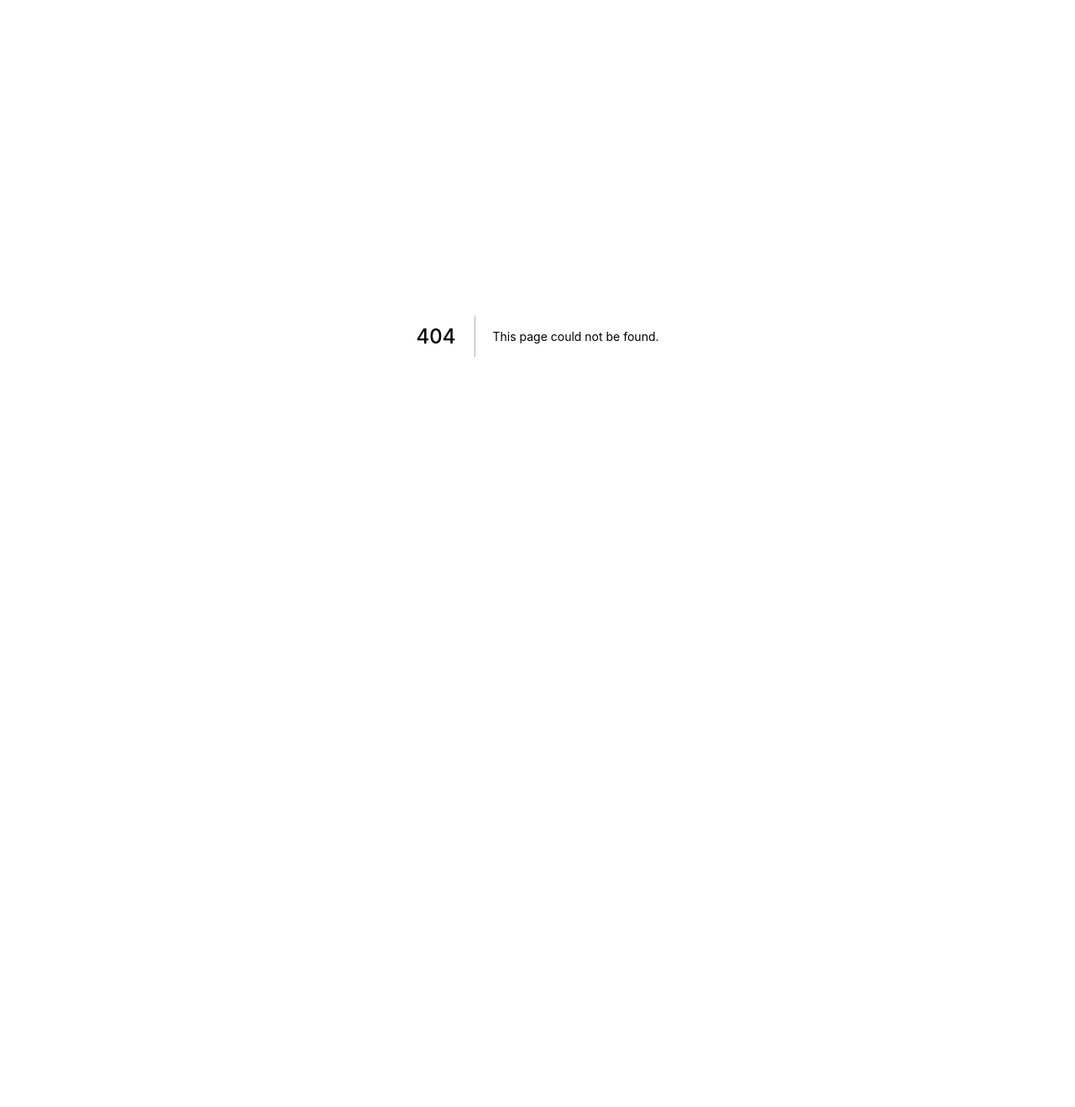
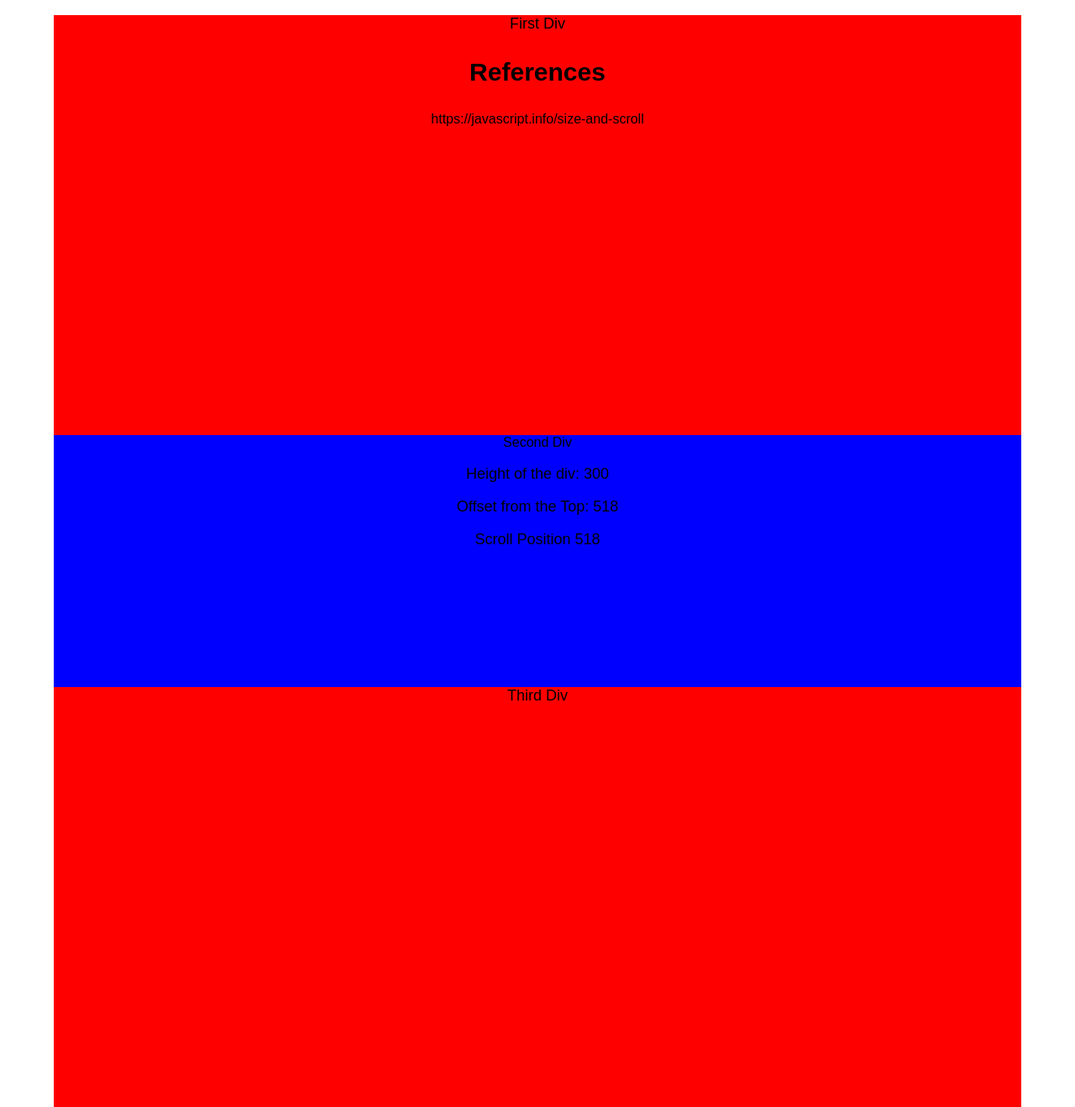
Before and after one commit to Ayushthapa123/mycv, a Next.js app: page /mylab/geometry in a window 1280 px wide. Before the commit this address had no page. Shown: the whole page at 84% size. Before the commit the page ends 800 px from the top, so only its background shows below. Built offline with nearby package versions, Linux system fonts and the light colour scheme.

Commit message:
image size reduced

```diff
--- a/css/globals.css
+++ b/css/globals.css
@@ -3,7 +3,8 @@ body {
   padding: 0;
   margin: 0;
   font-family: 'Fira Sans Condensed', sans-serif;
-  overflow-x: hidden;
+  /* overflow-x: hidden; */
+
   scroll-behavior: smooth;
 }
 
--- /dev/null
+++ b/pages/mylab/geometry.jsx
@@ -0,0 +1,84 @@
+import React,{useState,useEffect} from 'react';
+import styles from './sass/geometry.module.scss';
+
+export default function Geometry() {
+const [height,setHeight]=useState('');
+const [offsettop,setOffsettop]=useState('');
+const [scrollposition,setScrollposition]=useState('');
+
+
+useEffect(()=> {
+
+
+
+
+function debounce(func, wait=3,immediate=true) {
+
+    var timeout;
+    return function() {
+        const context=this, args=arguments;
+        const later=function() {
+            timeout=null;
+            if(!immediate) func.apply(context, args);
+        };
+        const callNow=immediate && !timeout;
+        clearTimeout(timeout);
+        timeout=setTimeout(later,wait);
+        if(callNow) func.apply(context, args);
+    };
+    };
+
+
+
+    function handleScroll(e) {
+
+
+        let ourdiv=document.getElementById("second");
+
+        let height=ourdiv.clientHeight;
+        let offsettop=ourdiv.offsetTop;
+        let scrollheight =window.pageYOffset;
+
+        console.log("pageyoffset",scrollheight);
+
+
+        setHeight(height);
+        setOffsettop(offsettop);
+        setScrollposition(offsettop-scrollheight);
+
+
+
+
+
+  }
+    window.addEventListener('scroll', debounce(handleScroll));
+
+
+
+},[])
+
+  return (
+    <div className={styles.geometry}>
+<div className={styles.first}>
+   <p >First Div</p>
+   <h3>References</h3>
+   <a href="https://javascript.info/size-and-scroll"> https://javascript.info/size-and-scroll</a>
+</div>
+
+<div className={styles.second} id="second">
+    Second Div
+    <p>Height of the div: {height}</p>
+    <p>Offset from the Top: {offsettop}</p>
+    <p>Scroll Position {scrollposition}</p>
+</div>
+
+
+<div className={styles.third}>
+   <p>Third Div</p>
+
+</div>
+
+
+    </div>
+  )
+}
--- a/pages/mylab/index.jsx
+++ b/pages/mylab/index.jsx
@@ -7,6 +7,7 @@ export default function Mylab() {
     <div className={styles.mylab}>
         <div className={styles.links}>
  <Link href='mylab/mini/glowing-button'><button>Glowing Button </button></Link>
+ <Link href='mylab/geometry'><button>Geometry </button></Link>
 
         </div>
     </div>
--- /dev/null
+++ b/pages/mylab/sass/geometry.module.scss
@@ -0,0 +1,37 @@
+.first {
+    width:90%;
+    margin:auto;
+    background-color: red;
+    min-height: 500px;
+    text-align: center;
+    box-sizing: border-box;
+
+
+
+}
+
+.second {
+    width:90% ;
+    background-color: blue;
+    min-height: 300px;
+    margin: auto;
+    position: relative;
+
+    text-align: center;
+    box-sizing: border-box;
+}
+
+.third {
+    width:90%;
+    margin:auto;
+    background-color: red;
+    min-height: 500px;
+    text-align: center;
+    box-sizing: border-box;
+    p {
+        margin:0px;
+    }
+
+
+
+}
```
Also changed, not shown: public/photo.jpg, public/photos/a2.png.
